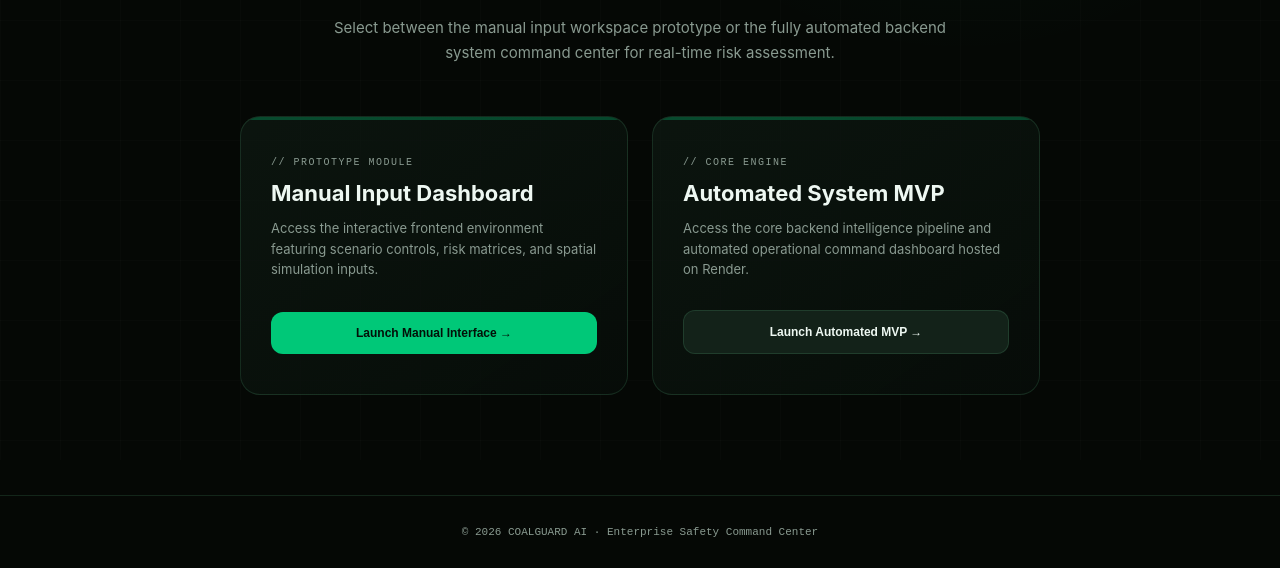
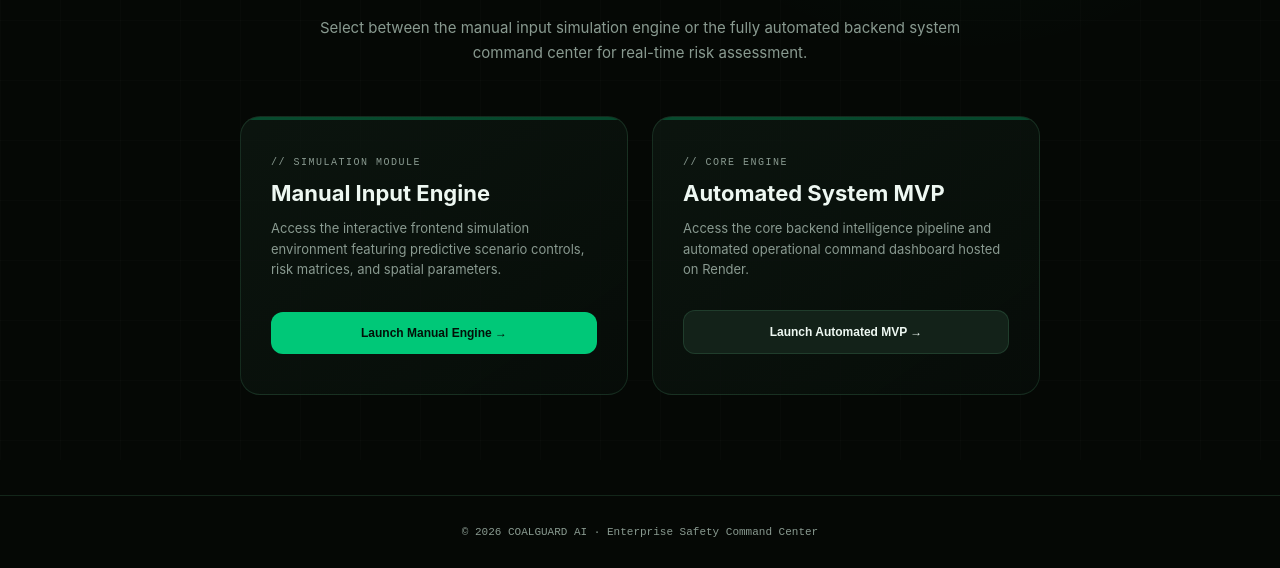
Before and after one commit to harshkg948/coalguard-landing-page, a plain HTML site: page index.html in a window 1280 px wide. Shown: the part 340-908 px from the top of the page. Drawn offline with Linux system fonts and the light colour scheme.

Commit message:
fix: update landing page titles and text for manual input engine

```diff
--- a/index.html
+++ b/index.html
@@ -261,19 +261,19 @@
             </div>
             <h1>Choose Your <br><span>Command Environment</span></h1>
             <p class="subtitle">
-                Select between the manual input workspace prototype or the fully automated backend system command center for real-time risk assessment.
+                Select between the manual input simulation engine or the fully automated backend system command center for real-time risk assessment.
             </p>
 
             <div class="selector-grid">
-                <!-- Manual Input Portal -->
+                <!-- Manual Input Engine -->
                 <div class="portal-card">
                     <div>
-                        <span class="portal-tag">// PROTOTYPE MODULE</span>
-                        <h3>Manual Input Dashboard</h3>
-                        <p>Access the interactive frontend environment featuring scenario controls, risk matrices, and spatial simulation inputs.</p>
+                        <span class="portal-tag">// SIMULATION MODULE</span>
+                        <h3>Manual Input Engine</h3>
+                        <p>Access the interactive frontend simulation environment featuring predictive scenario controls, risk matrices, and spatial parameters.</p>
                     </div>
                     <button class="portal-btn btn-manual" onclick="window.open('https://frontend-xi-rose-48.vercel.app/', '_blank')">
-                        Launch Manual Interface →
+                        Launch Manual Engine →
                     </button>
                 </div>
 
```
